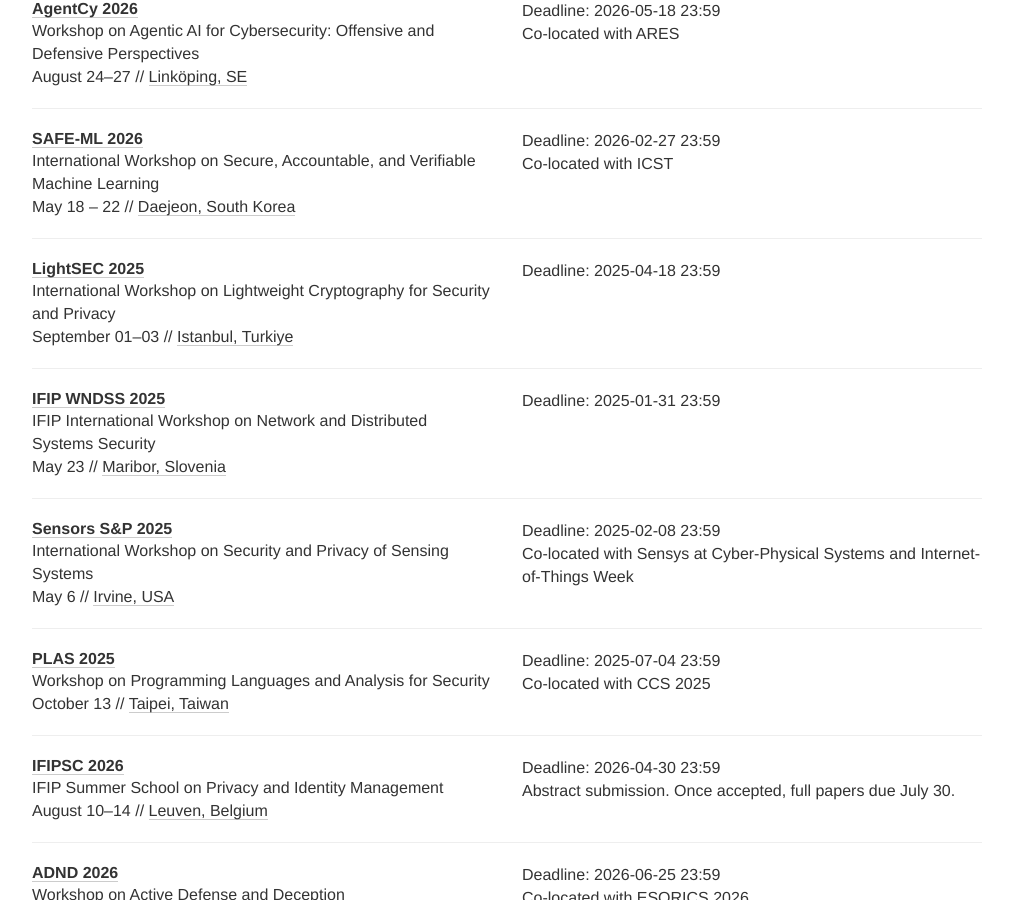
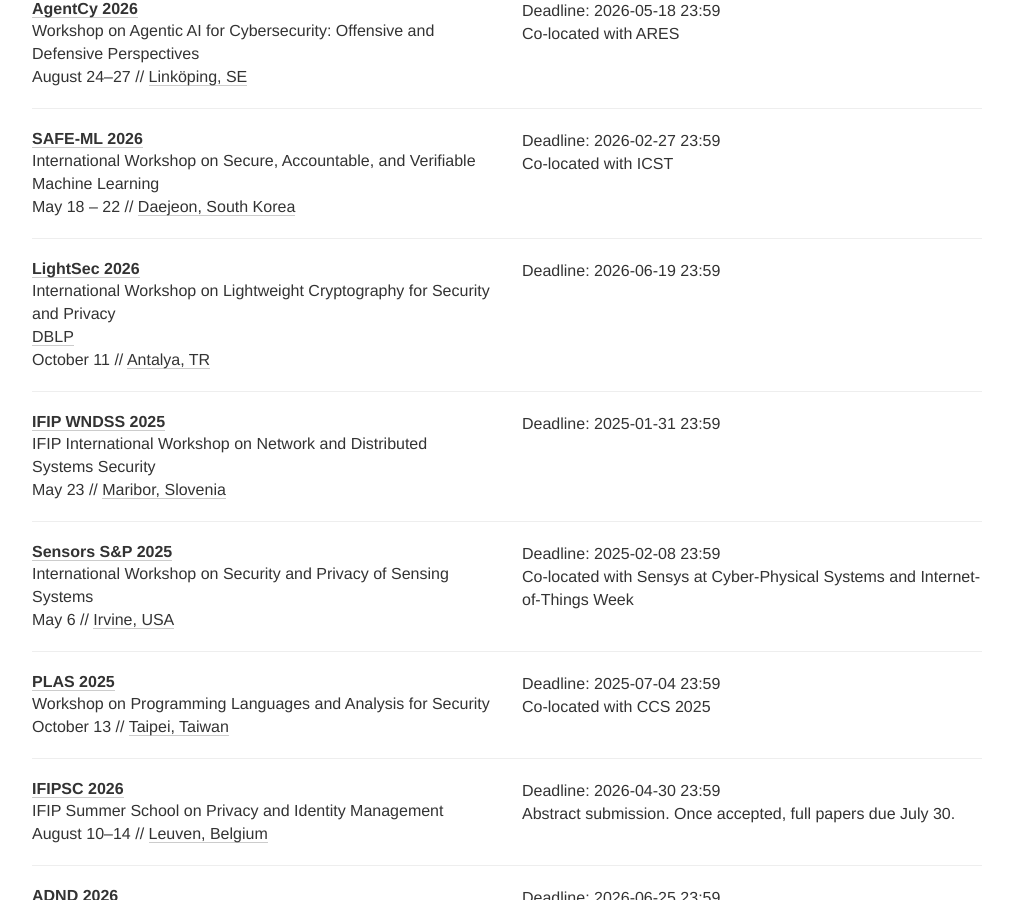
Before and after one commit to sec-deadlines/sec-deadlines.github.io, a Jekyll site: the page built from index.html, in a window 1280 px wide and 900 px high, scrolled down 28137 px. Shown: the whole window, without its empty margins (133-1146 px from the left). Built offline with Jekyll 4.4.1, drawn with Linux system fonts in a browser that asks for light colours; nearby versions of some CDN libraries; comment, search, counter and statistics services are not loaded.

Commit message:
Update conferences.yml
Updated LightSec

```diff
--- a/_data/conferences.yml
+++ b/_data/conferences.yml
@@ -1970,14 +1970,15 @@
   place: Daejeon, South Korea
   tags: [SEC, PRIV, SHOP, OTHERS]
 
-- name: LightSEC
+- name: LightSec
   description: International Workshop on Lightweight Cryptography for Security and Privacy
-  year: 2025
-  date: September 01-03
-  link: https://www.encrypt-on.com/activities/conferences/lightsec-2025/
-  deadline: ["2025-04-18 23:59"]
-  place: Istanbul, Turkiye
-  tags: [SEC, PRIV, SHOP, OTHERS, CRYPTO]
+  year: 2026
+  link: https://lightsec2026.com/
+  dblp: https://dblp.org/db/conf/lightsec/index.html
+  deadline: ["2026-06-19 23:59"] # must be a list
+  date: October 11
+  place: Antalya, TR
+  tags: [SEC, PRIV, CRYPTO, SHOP, OTHERS]
 
 - name: IFIP WNDSS
   description: IFIP International Workshop on Network and Distributed Systems Security
```
